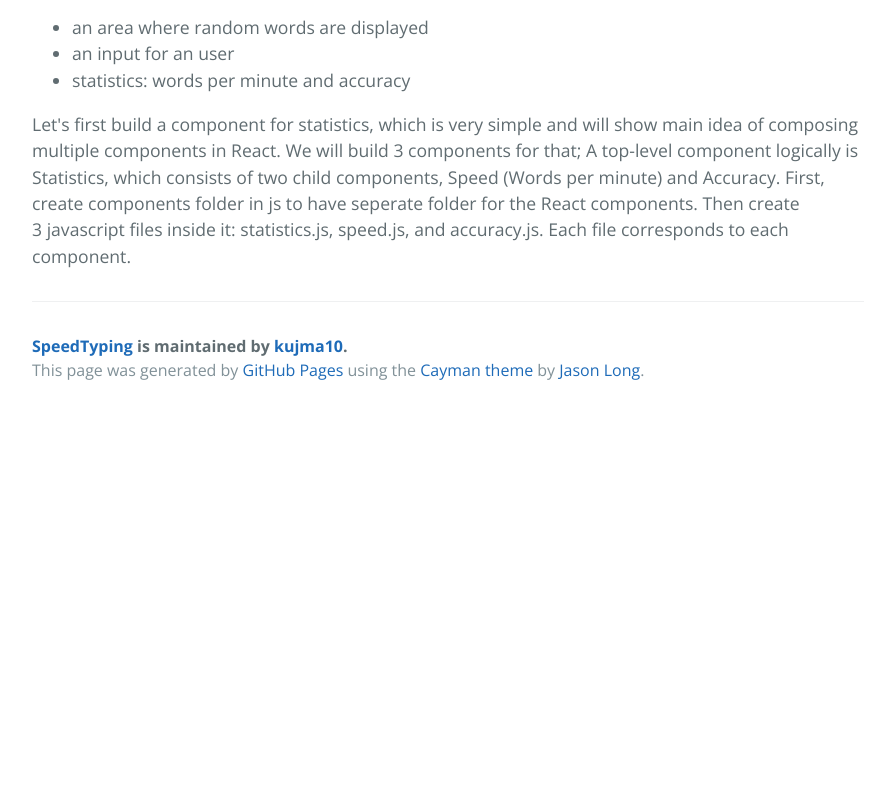
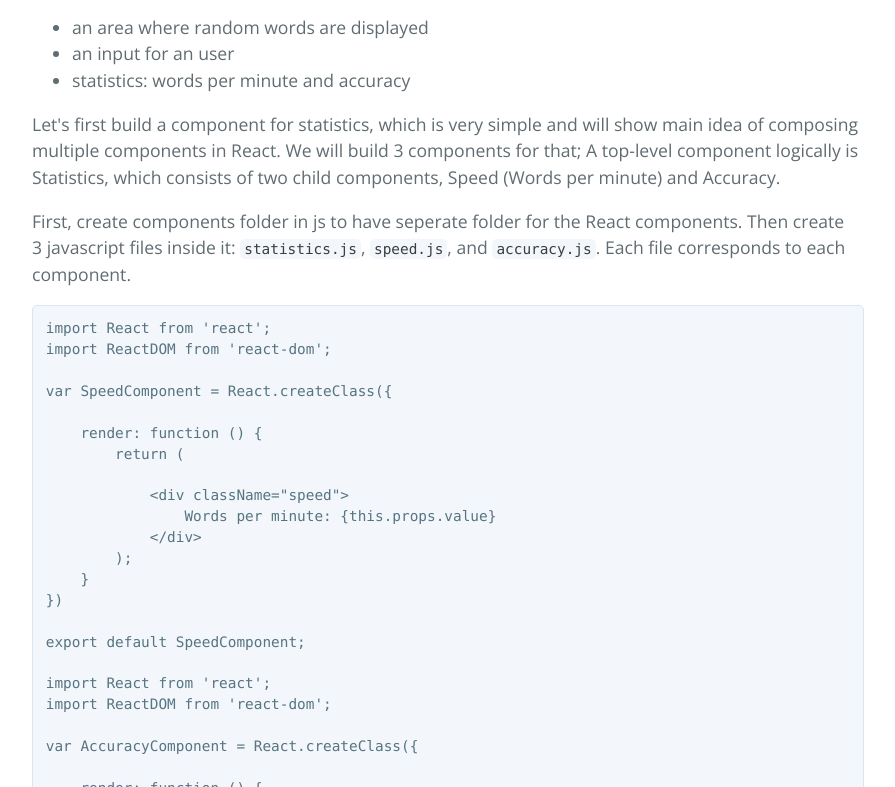
Before and after one commit to kujma10-zz/SpeedTypingApp, a plain HTML site: page index.html in a window 1280 px wide. Shown: the part 3993-4780 px from the top of the page, without its empty margins (192-1087 px from the left). Before the commit the page ends 4407 px from the top, so only its background shows below. Drawn offline with nearby package versions, Linux system fonts and the light colour scheme.

```diff
--- a/index.html
+++ b/index.html
@@ -161,8 +161,64 @@
 </ul>
 
 <p>Let's first build a component for statistics, which is very simple and will show main idea of composing multiple components in React.
-We will build 3 components for that; A top-level component logically is Statistics, which consists of two child components, Speed (Words per minute) and Accuracy. First, create components folder in js to have seperate folder for the React components. Then create<br>
-3 javascript files inside it: statistics.js, speed.js, and accuracy.js. Each file corresponds to each component.</p>
+We will build 3 components for that; A top-level component logically is Statistics, which consists of two child components, Speed (Words per minute) and Accuracy. </p>
+
+<p>First, create components folder in js to have seperate folder for the React components. Then create<br>
+3 javascript files inside it: <code>statistics.js</code>, <code>speed.js</code>, and <code>accuracy.js</code>. Each file corresponds to each component.</p>
+
+<pre><code>import React from 'react';
+import ReactDOM from 'react-dom';
+
+var SpeedComponent = React.createClass({
+
+    render: function () {
+        return (
+
+            &lt;div className="speed"&gt;
+                Words per minute: {this.props.value}
+            &lt;/div&gt;
+        );
+    }
+})
+
+export default SpeedComponent;
+
+import React from 'react';
+import ReactDOM from 'react-dom';
+
+var AccuracyComponent = React.createClass({
+
+    render: function () {
+        return (
+            &lt;div className="accuracy"&gt;
+                Accuracy: {this.props.value}
+            &lt;/div&gt;
+        );
+    }
+})
+
+export default AccuracyComponent;
+
+import React from 'react';
+import ReactDOM from 'react-dom';
+import SpeedComponent from  './speed'
+import AccuracyComponent from './accuracy'
+
+
+var Statistics = React.createClass({
+
+    render: function () {
+        return (
+            &lt;div className="statistics"&gt;
+                &lt;SpeedComponent value={0}/&gt;
+                &lt;AccuracyComponent value={0}/&gt;
+            &lt;/div&gt;
+        );
+    }
+})
+
+export default Statistics;
+</code></pre>
 
       <footer class="site-footer">
         <span class="site-footer-owner"><a href="https://github.com/kujma10/SpeedTypingApp">SpeedTyping</a> is maintained by <a href="https://github.com/kujma10">kujma10</a>.</span>
```
Also changed, not shown: params.json (+1 -1 lines).
